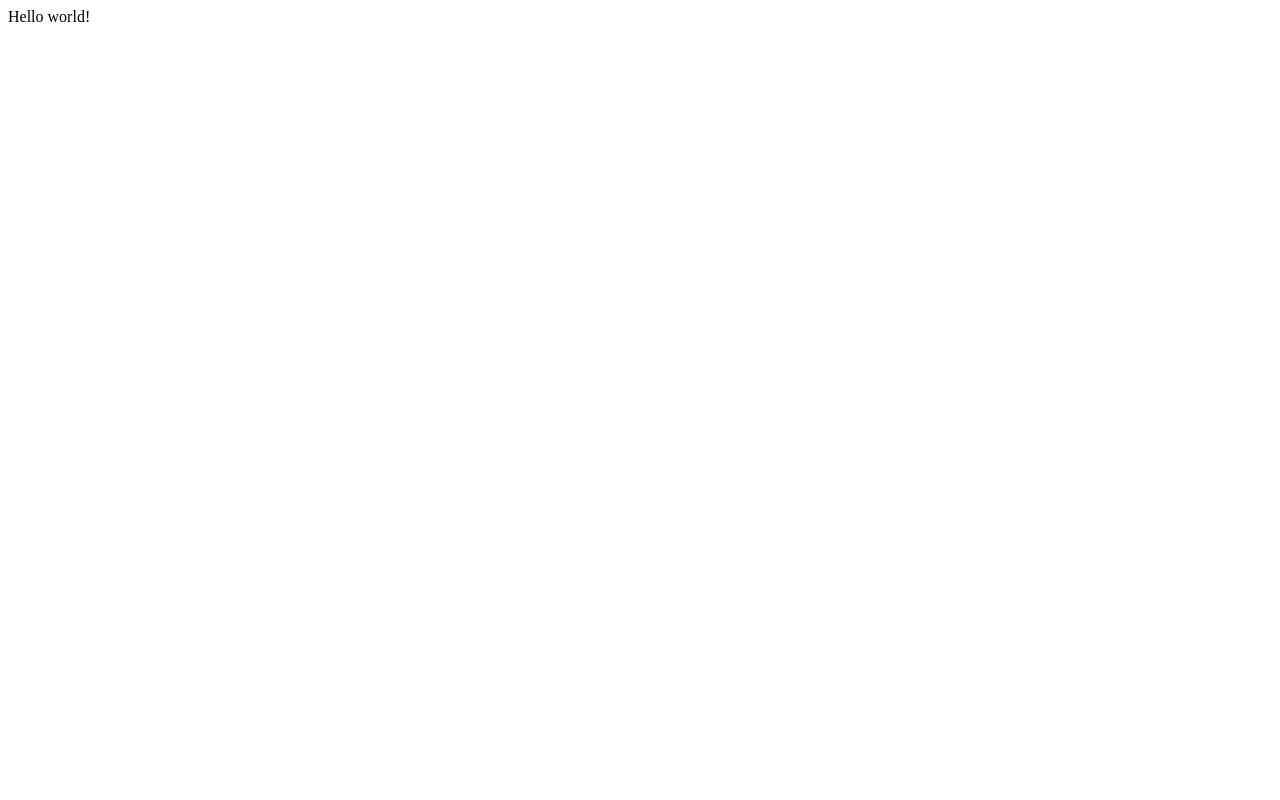
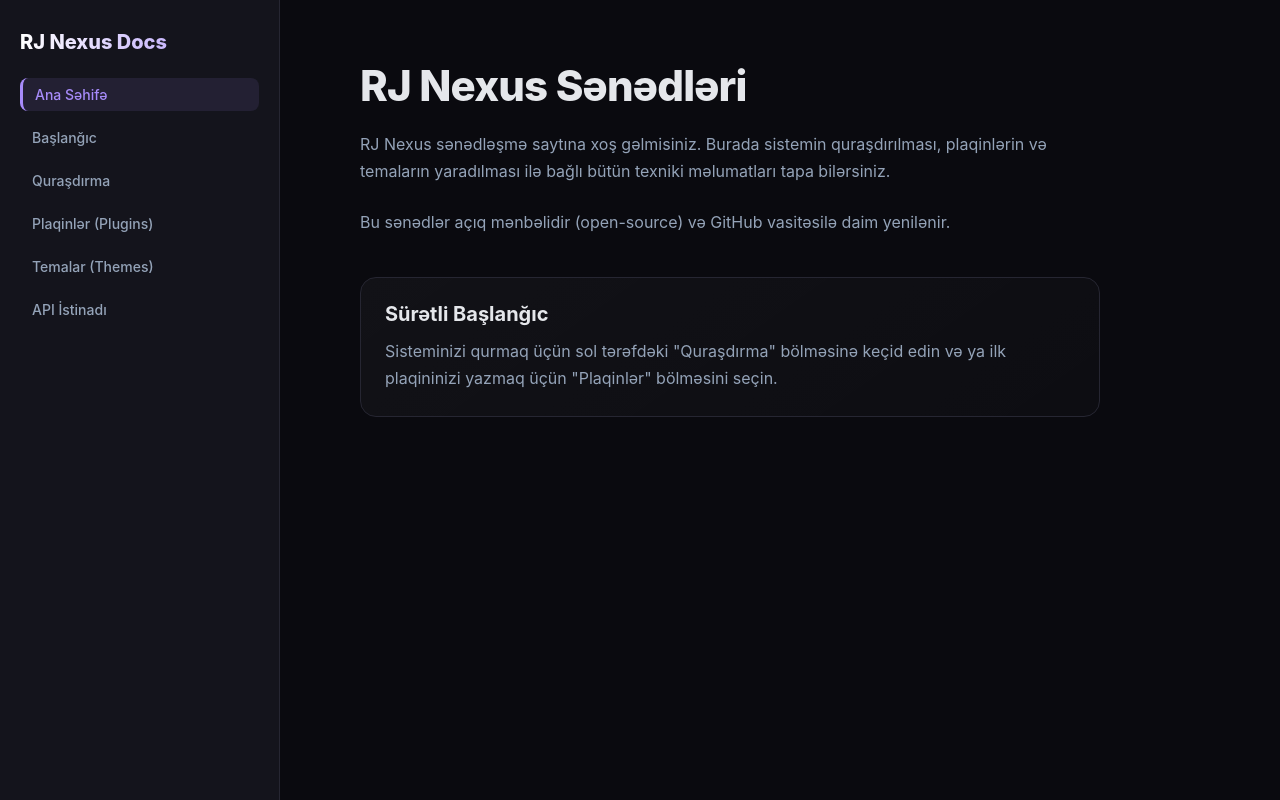
Before and after one commit to rj-nexus/rj-nexus.github.io, a plain HTML site: page index.html in a window 1280 px wide. Drawn offline with Linux system fonts and the light colour scheme.

Commit message:
Create initial HTML structure for documentation

```diff
--- a/index.html
+++ b/index.html
@@ -1 +1,125 @@
-Hello world!
+<!DOCTYPE html>
+<html lang="en">
+<head>
+    <meta charset="UTF-8">
+    <meta name="viewport" content="width=device-width, initial-scale=1.0">
+    <title>RJ Nexus Documentation</title>
+    <style>
+        :root {
+            --bg: #0a0a0f;
+            --surface: #14141c;
+            --border: #262632;
+            --text: #e5e7eb;
+            --muted: #94a3b8;
+            --primary: #a78bfa;
+            --secondary: #f472b6;
+        }
+        * { box-sizing: border-box; margin: 0; padding: 0; }
+        body {
+            background-color: var(--bg);
+            color: var(--text);
+            font-family: 'Inter', system-ui, -apple-system, sans-serif;
+            display: flex;
+            min-height: 100vh;
+        }
+
+        /* Sol Menyu (Sidebar) */
+        .sidebar {
+            width: 280px;
+            background: var(--surface);
+            border-right: 1px solid var(--border);
+            padding: 30px 20px;
+            position: fixed;
+            height: 100vh;
+            overflow-y: auto;
+        }
+        .sidebar h2 {
+            font-size: 20px;
+            font-weight: 800;
+            margin-bottom: 24px;
+            background: linear-gradient(to right, #fff, var(--primary));
+            -webkit-background-clip: text;
+            -webkit-text-fill-color: transparent;
+        }
+        .sidebar ul { list-style: none; }
+        .sidebar li { margin-bottom: 10px; }
+        .sidebar a {
+            color: var(--muted);
+            text-decoration: none;
+            font-size: 14px;
+            font-weight: 500;
+            display: block;
+            padding: 8px 12px;
+            border-radius: 8px;
+            transition: all 0.2s;
+        }
+        .sidebar a:hover {
+            color: var(--text);
+            background: rgba(255,255,255,0.05);
+        }
+        .sidebar a.active {
+            color: var(--primary);
+            background: rgba(167, 139, 250, 0.1);
+            border-left: 3px solid var(--primary);
+        }
+
+        /* Əsas Məzmun */
+        .main-content {
+            margin-left: 280px;
+            padding: 60px 80px;
+            flex-grow: 1;
+            max-width: 900px;
+        }
+        h1 {
+            font-size: 42px;
+            font-weight: 800;
+            margin-bottom: 20px;
+            letter-spacing: -0.02em;
+        }
+        p {
+            font-size: 16px;
+            line-height: 1.7;
+            color: var(--muted);
+            margin-bottom: 24px;
+        }
+        .card {
+            background: linear-gradient(145deg, rgba(255,255,255,0.03) 0%, rgba(255,255,255,0.01) 100%);
+            border: 1px solid var(--border);
+            border-radius: 16px;
+            padding: 24px;
+            margin-top: 40px;
+        }
+        .card h3 {
+            font-size: 20px;
+            margin-bottom: 12px;
+            color: var(--text);
+        }
+    </style>
+</head>
+<body>
+
+    <div class="sidebar">
+        <h2>RJ Nexus Docs</h2>
+        <ul>
+            <li><a href="#" class="active">Ana Səhifə</a></li>
+            <li><a href="#">Başlanğıc</a></li>
+            <li><a href="#">Quraşdırma</a></li>
+            <li><a href="#">Plaqinlər (Plugins)</a></li>
+            <li><a href="#">Temalar (Themes)</a></li>
+            <li><a href="#">API İstinadı</a></li>
+        </ul>
+    </div>
+
+    <div class="main-content">
+        <h1>RJ Nexus Sənədləri</h1>
+        <p>RJ Nexus sənədləşmə saytına xoş gəlmisiniz. Burada sistemin quraşdırılması, plaqinlərin və temaların yaradılması ilə bağlı bütün texniki məlumatları tapa bilərsiniz.</p>
+        <p>Bu sənədlər açıq mənbəlidir (open-source) və GitHub vasitəsilə daim yenilənir.</p>
+
+        <div class="card">
+            <h3>Sürətli Başlanğıc</h3>
+            <p style="margin-bottom: 0;">Sisteminizi qurmaq üçün sol tərəfdəki "Quraşdırma" bölməsinə keçid edin və ya ilk plaqininizi yazmaq üçün "Plaqinlər" bölməsini seçin.</p>
+        </div>
+    </div>
+
+</body>
+</html>
```
